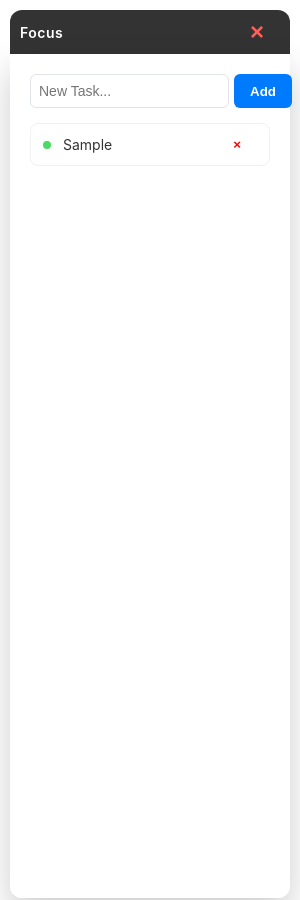
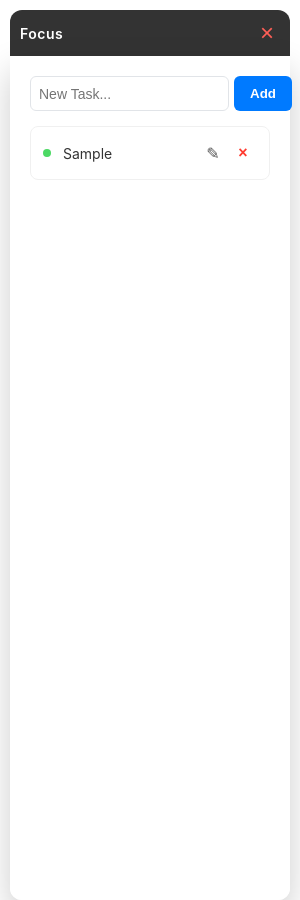
Before and after one commit to wangenga/ProductivityWidget, an Electron app: page index.html in a window 300 px wide. Both pictures are taken after typing "Sample" into the empty fields and a click on the button "Add". Drawn offline with Linux system fonts and the light colour scheme.

Commit message:
feat: enhance task management UI with edit functionality and improved button styles

```diff
--- a/index.html
+++ b/index.html
@@ -14,7 +14,7 @@
 
         <div class="input-group" style="display: flex; gap: 5px; margin-bottom: 15px;">
             <input type="text" id="taskInput" placeholder="New Task..." style="flex: 1; padding: 8px;">
-            <button onclick="addTask()">Add</button>
+            <button onclick="addTask()" class="add-btn">Add</button>
         </div>
 
         <ul id="taskList"></ul>
--- a/renderer.js
+++ b/renderer.js
@@ -5,13 +5,31 @@ const ding = document.getElementById('ding');
 function render() {
     const tasks = JSON.parse(localStorage.getItem('tasks') || '[]');
 
-    // THIS IS WHERE THE BUTTON IS CREATED
     list.innerHTML = tasks.map((t, index) => `
-        <li>
+        <li style="display: flex; justify-content: space-between; align-items: center; margin-bottom: 5px;">
+
             <span onclick="toggle(${index})" style="flex-grow:1; cursor:pointer; ${t.done ? 'text-decoration:line-through; color:gray' : ''}">
                 ${t.text}
             </span>
-            <button onclick="removeTask(${index})" style="background:none; border:none; color:red; cursor:pointer; font-weight:bold;">×</button>
+
+
+
+            <div style="display: flex; gap: 2px; margin-left: 10px;">
+
+                <button onclick="editTask(${index})"
+                        class="icon-btn edit-btn"
+                        title="Edit">
+                    ✎
+                </button>
+
+                <button onclick="removeTask(${index})"
+                        class="icon-btn delete-btn"
+                        title="Delete">
+                    ×
+                </button>
+
+            </div>
+
         </li>
     `).join('');
 }
@@ -25,12 +43,24 @@ function addTask() {
     render();
 }
 
-// The Delete Function
+// 1. DELETE Function
 window.removeTask = (index) => {
     const tasks = JSON.parse(localStorage.getItem('tasks'));
     tasks.splice(index, 1);
     localStorage.setItem('tasks', JSON.stringify(tasks));
     render();
+};
+
+// 2. EDIT Function
+window.editTask = (index) => {
+    const tasks = JSON.parse(localStorage.getItem('tasks'));
+
+    // Move text back to input box
+    input.value = tasks[index].text;
+    input.focus();
+
+    // Delete the old one (so we don't end up with duplicates)
+    removeTask(index);
 };
 
 window.toggle = (index) => {
--- a/style.css
+++ b/style.css
@@ -81,7 +81,8 @@ input:focus {
     box-shadow: 0 0 0 3px rgba(0, 122, 255, 0.1);
 }
 
-button {
+/* 1. The Big "Add" Button */
+.add-btn {
     background: #007AFF;
     color: white;
     border: none;
@@ -90,10 +91,45 @@ button {
     font-weight: 600;
     cursor: pointer;
     transition: background 0.2s;
+    height: 35px; /* Fixed height for consistency */
 }
 
-button:hover {
+.add-btn:hover {
     background: #0062cc;
+}
+
+/* 2. Base Style for Icon Buttons (Resets everything) */
+.icon-btn {
+    background: transparent; /* No blue background */
+    border: none;
+    padding: 0;      /* No wide padding */
+    width: 28px;     /* Small, fixed square */
+    height: 28px;
+    border-radius: 4px;
+    cursor: pointer;
+    font-size: 16px;
+    display: flex;           /* Centers the icon perfectly */
+    align-items: center;
+    justify-content: center;
+    transition: all 0.2s;
+}
+
+/* 3. Specific Styles (Edit vs Delete) */
+.edit-btn {
+    color: #555; /* Neutral gray */
+}
+.edit-btn:hover {
+    background: #eef5ff; /* Light blue fade */
+    color: #007AFF;
+}
+
+.delete-btn {
+    color: #ff3b30; /* Red */
+    font-weight: bold;
+}
+.delete-btn:hover {
+    background: #ffe5e5; /* Light red fade */
+    color: #d70015;
 }
 
 /* 5. Task List */
```
